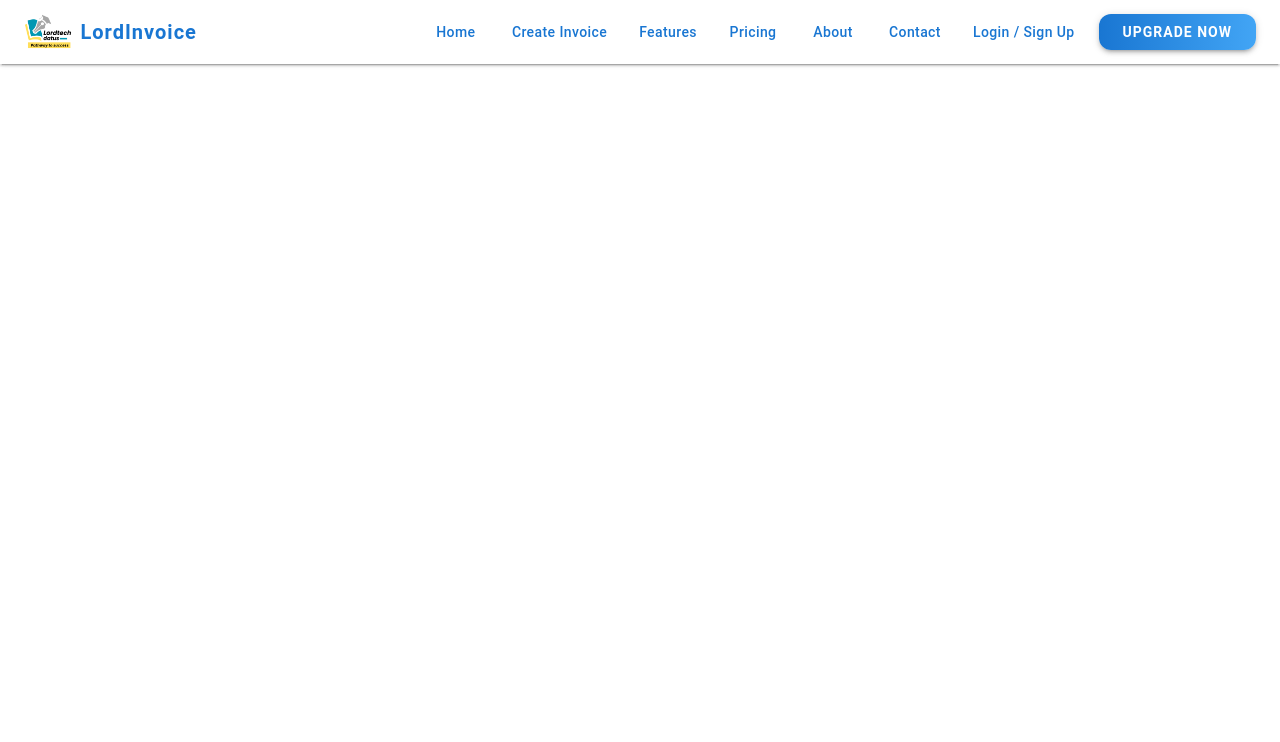
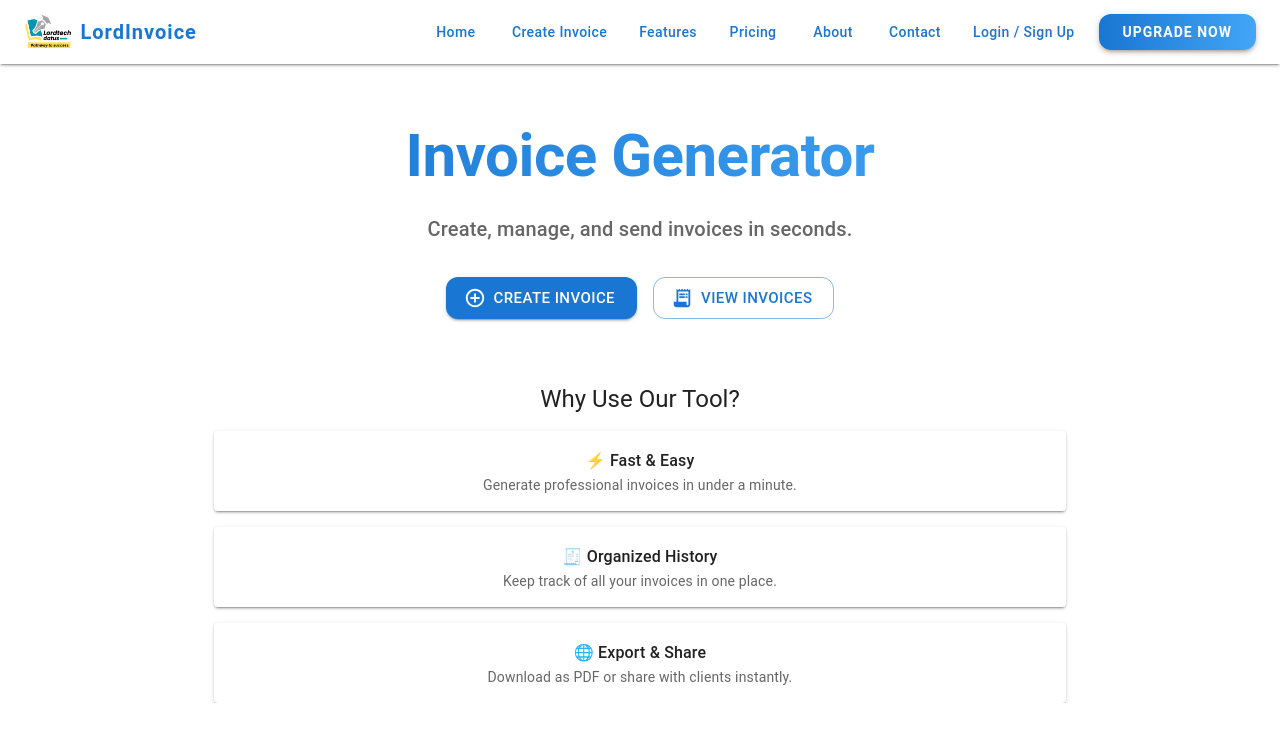
Before and after one commit to Lordtechdatus/Invoice-Frontend, a React (Vite) app: page / in a window 1280 px wide. Shown: the top 742 px of the page. Built offline with nearby package versions, Linux system fonts and the light colour scheme.

Commit message:
Created a simple Home page, fix the create invoice page and added some styling, disbabled scrolling from login and signup pages and added some styling also.

```diff
--- a/src/App.jsx
+++ b/src/App.jsx
@@ -1,19 +1,46 @@
 import React from "react";
 import { BrowserRouter as Router, Routes, Route } from "react-router-dom";
+import { CssBaseline, GlobalStyles } from "@mui/material";
 import Header from "./components/Header";
+import Home from "./components/Home";
 import InvoiceForm from "./components/InvoiceForm";
 import About from "./components/About";
 import LogIn from "./components/LogIn";
 import SignUp from "./components/SignUp";
+import { useLocation } from "react-router-dom";
+
+function ScrollControlStyles() {
+  const location = useLocation();
+  const noScrollPages = ['/Login', '/SignUp'];
+
+  const isNoScroll = noScrollPages.includes(location.pathname);
+
+  return (
+    <GlobalStyles
+      styles={{
+        body: {
+          overflow: isNoScroll ? 'hidden' : 'auto',
+        },
+        html: {
+          overflow: isNoScroll ? 'hidden' : 'auto', // Include this!
+        },
+      }}
+    />
+  );
+}
 
 function App() {
+
   return (
       <Router>
+        <CssBaseline />
+        <ScrollControlStyles />
         <Header />
         <Routes>
+          <Route path="/" element={<Home />} />
           <Route path="/create-invoice" element={<InvoiceForm />} />
           <Route path="/About" element={<About />} />
-        <Route path="/LogIn" element={<LogIn />} />
+          <Route path="/Login" element={<LogIn />} />
           <Route path="/SignUp" element={<SignUp />} />
         </Routes>
       </Router>
--- a/src/components/About.jsx
+++ b/src/components/About.jsx
@@ -21,6 +21,7 @@ const About = () => {
         elevation={8}
         sx={{
           p: { xs: 3, md: 6 },
+          mt: 8,
           borderRadius: 5,
           maxWidth: 700,
           width: 1,
--- /dev/null
+++ b/src/components/Home.jsx
@@ -0,0 +1,77 @@
+import React from 'react';
+import { Box, Typography, Button, Container, Stack, Paper } from '@mui/material';
+import { AddCircleOutline, ReceiptLong } from '@mui/icons-material';
+
+export default function Home() {
+  return (
+    <Container maxWidth="md">
+      <Box
+        sx={{
+          textAlign: 'center',
+          mt: 15,
+        }}
+      >
+        <Typography variant="h2" fontWeight="bold" gutterBottom sx={{background: 'linear-gradient(90deg, #1976d2 0%, #42a5f5 100%)', color: 'transparent', WebkitBackgroundClip: 'text'}}>
+          Invoice Generator
+        </Typography>
+        <Typography variant="h6" color="text.secondary" gutterBottom>
+          Create, manage, and send invoices in seconds.
+        </Typography>
+
+        <Stack direction={{ xs: 'column', sm: 'row' }} spacing={2} justifyContent="center" mt={4}>
+          <Button
+            variant="contained"
+            size="large"
+            startIcon={<AddCircleOutline />}
+            href="/create-invoice"
+            sx = {{borderRadius: 3}}
+          >
+            Create Invoice
+          </Button>
+          <Button
+            variant="outlined"
+            size="large"
+            startIcon={<ReceiptLong />}
+            href="/invoices"
+            sx = {{borderRadius: 3}}
+          >
+            View Invoices
+          </Button>
+        </Stack>
+
+        {/* Optional Features Section */}
+        <Box mt={8}>
+          <Typography variant="h5" gutterBottom>
+            Why Use Our Tool?
+          </Typography>
+          <Stack spacing={2} mt={2}>
+            <Paper elevation={2} sx={{ p: 2 }}>
+              <Typography variant="subtitle1" fontWeight="medium">
+                ⚡ Fast & Easy
+              </Typography>
+              <Typography variant="body2" color="text.secondary">
+                Generate professional invoices in under a minute.
+              </Typography>
+            </Paper>
+            <Paper elevation={2} sx={{ p: 2 }}>
+              <Typography variant="subtitle1" fontWeight="medium">
+                🧾 Organized History
+              </Typography>
+              <Typography variant="body2" color="text.secondary">
+                Keep track of all your invoices in one place.
+              </Typography>
+            </Paper>
+            <Paper elevation={2} sx={{ p: 2 }}>
+              <Typography variant="subtitle1" fontWeight="medium">
+                🌐 Export & Share
+              </Typography>
+              <Typography variant="body2" color="text.secondary">
+                Download as PDF or share with clients instantly.
+              </Typography>
+            </Paper>
+          </Stack>
+        </Box>
+      </Box>
+    </Container>
+  );
+}
--- a/src/components/InvoiceForm.jsx
+++ b/src/components/InvoiceForm.jsx
@@ -319,7 +319,7 @@ function InvoiceForm() {
               label="Dark Mode"
             />
             </Box>
-          <Paper elevation={3} sx={{ p: 3 }}>
+          <Paper elevation={3} sx={{ p: 3, marginTop: 7, border: '1px solid transparent', boxShadow: 7 }}>
               {/* Responsive Tabs */}
               <Tabs
                 value={tab}
--- a/src/components/LogIn.jsx
+++ b/src/components/LogIn.jsx
@@ -21,9 +21,11 @@ const LogIn = () => {
       <Paper
         elevation={3}
         sx={{
-          width: "85%",
+          width: "70%",
           p: 4,
+          border: '0.5px solid transparent',
           borderRadius: 3,
+          boxShadow: 8,
           bgcolor: "background.paper",
           textAlign: "center",
         }}
--- a/src/components/SignUp.jsx
+++ b/src/components/SignUp.jsx
@@ -22,9 +22,12 @@ const SignUp = () => {
       <Paper
         elevation={3}
         sx={{
-          width: "85%",
+          width: "70%",
           p: 4,
+          mt: 5,
+          border: '0.5px solid transparent',
           borderRadius: 3,
+          boxShadow: 8,
           bgcolor: "background.paper",
           textAlign: "center",
         }}
@@ -91,7 +94,7 @@ const SignUp = () => {
           </Button>
 
           <Typography variant="body2" color="text.secondary" gutterBottom>
-            Already have an account? <Button onClick={() => navigate("/SignIn")} color="blue" variant="text"
+            Already have an account?<Button onClick={() => navigate("/SignIn")} color="blue" variant="text"
             sx={{ textTransform: "none", color: "blue" }}>Log In</Button>
             </Typography>
         </Box>
```
Lines whose indentation alone changed are shown as unchanged.
